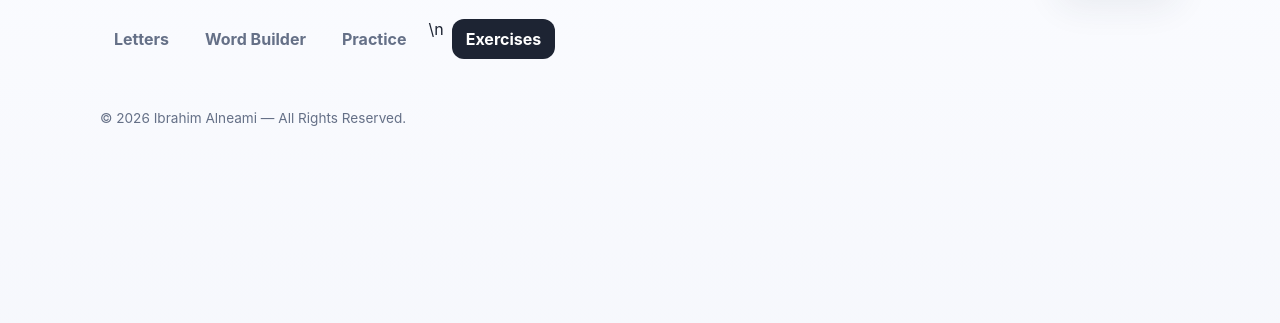
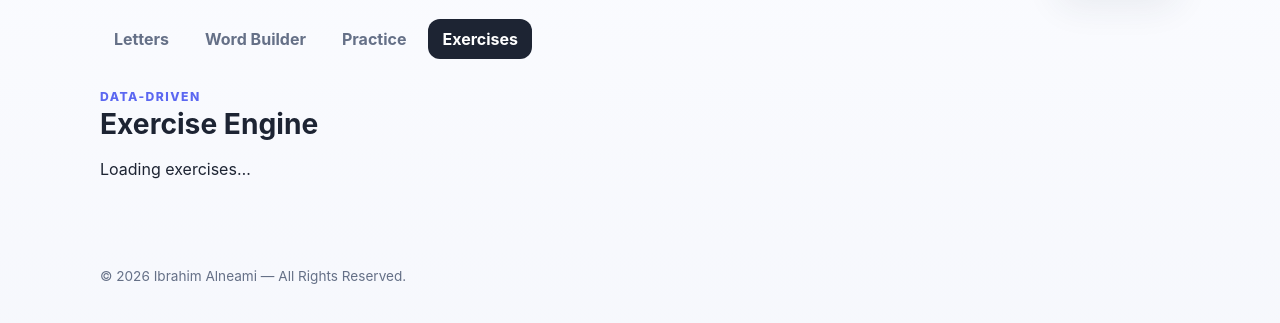
Before and after one commit to ibr7h/english-language-lab-exercise-engine, a plain HTML site: page index.html in a window 1280 px wide. Both pictures are taken after a click on the button "Exercises". Shown: the part 153-476 px from the top of the page. Drawn offline with Linux system fonts and the light colour scheme.

Commit message:
fix: finalize v0.3 exercise engine page

```diff
--- a/index.html
+++ b/index.html
@@ -26,7 +26,8 @@
   <nav class="tabs" aria-label="Main sections">
     <button class="tab is-active" data-view="learn">Letters</button>
     <button class="tab" data-view="build">Word Builder</button>
-    <button class="tab" data-view="practice">Practice</button>\n    <button class="tab" data-view="exercises">Exercises</button>
+    <button class="tab" data-view="practice">Practice</button>
+    <button class="tab" data-view="exercises">Exercises</button>
   </nav>
 
   <main>
@@ -110,6 +111,18 @@
         <button id="nextPracticeBtn" class="primary-btn">Next</button>
       </article>
     </section>
+
+    <section id="exercises" class="view">
+      <div class="section-heading">
+        <div>
+          <p class="eyebrow">Data-driven</p>
+          <h2>Exercise Engine</h2>
+        </div>
+      </div>
+      <div id="exerciseEngineRoot" aria-live="polite">
+        <article class="engine-card"><p>Loading exercises…</p></article>
+      </div>
+    </section>
   </main>
 
   <dialog id="letterDialog" class="letter-dialog">
@@ -120,6 +133,7 @@
   <footer><p>© 2026 Ibrahim Alneami — All Rights Reserved.</p></footer>
 
   <script src="src/data/content.js"></script>
+  <script src="src/engine/exercise-engine.js"></script>
   <script src="app.js"></script>
 </body>
 </html>
```
